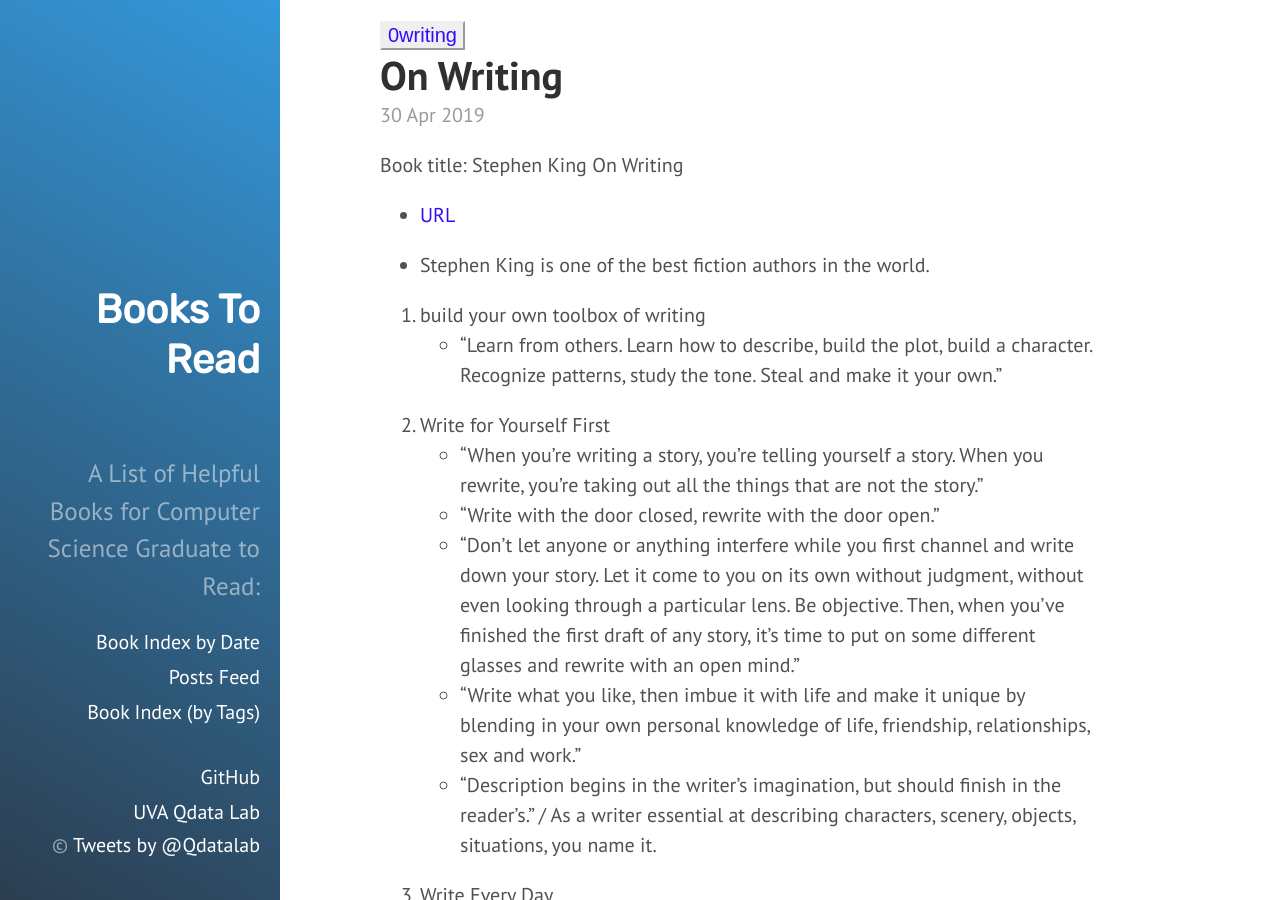
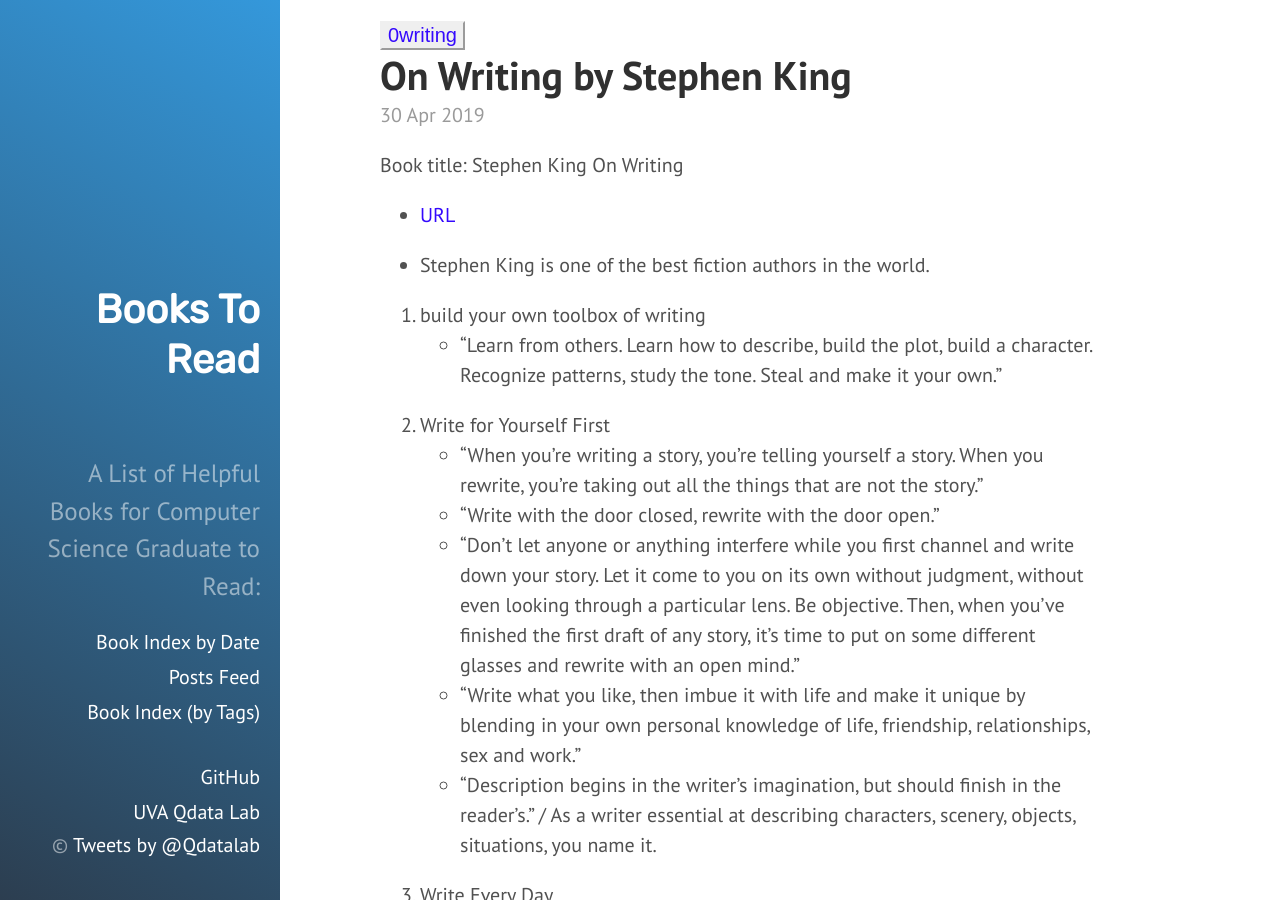
Before and after one commit to qiyanjun/books2read, a Jekyll site: the page built from _posts/2019-04-30-OnWriting.md, in a window 1280 px wide and 900 px high. Built offline with Jekyll 4.4.1, drawn with Linux system fonts in a browser that asks for light colours.

Commit message:
Update 2019-04-30-OnWriting.md

```diff
--- a/_posts/2019-04-30-OnWriting.md
+++ b/_posts/2019-04-30-OnWriting.md
@@ -1,6 +1,6 @@
 ---
 layout: post
-title: On Writing
+title: On Writing by Stephen King
 tags:
 - 0Writing
 ---
```
